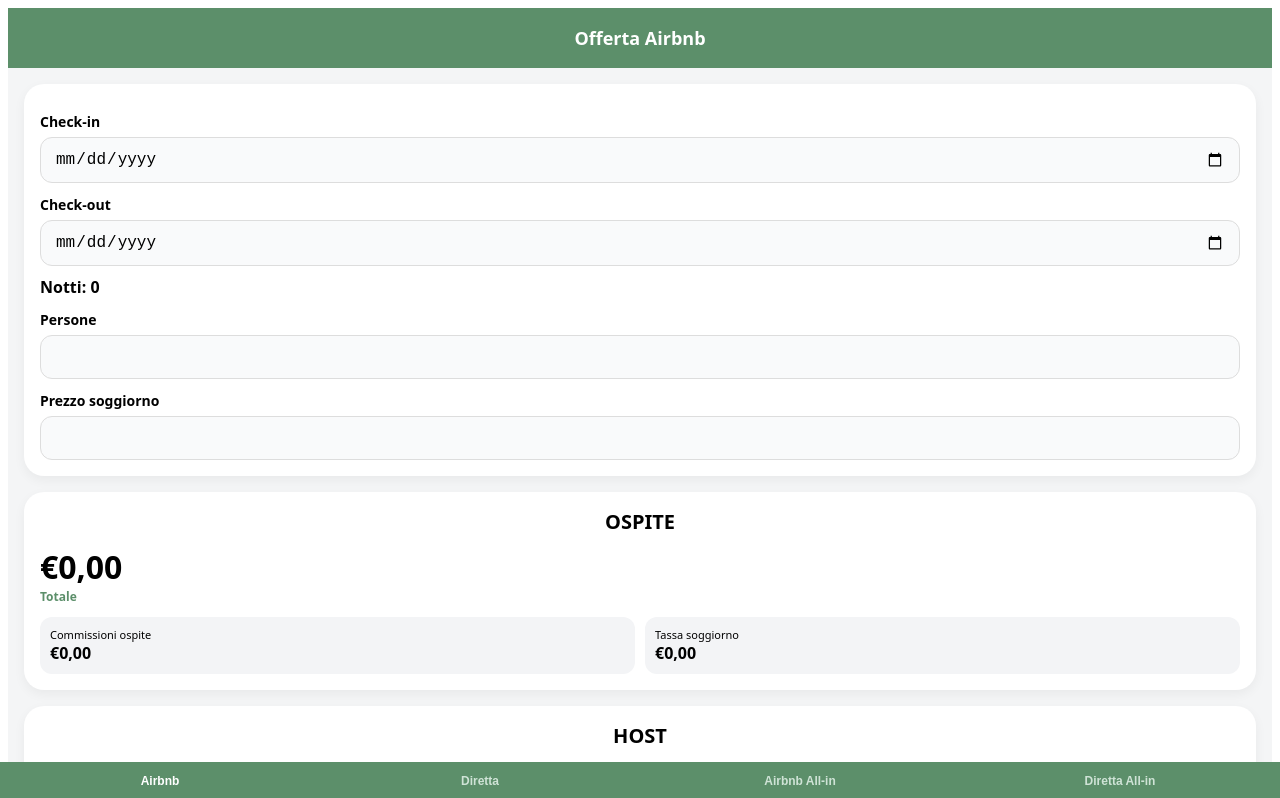
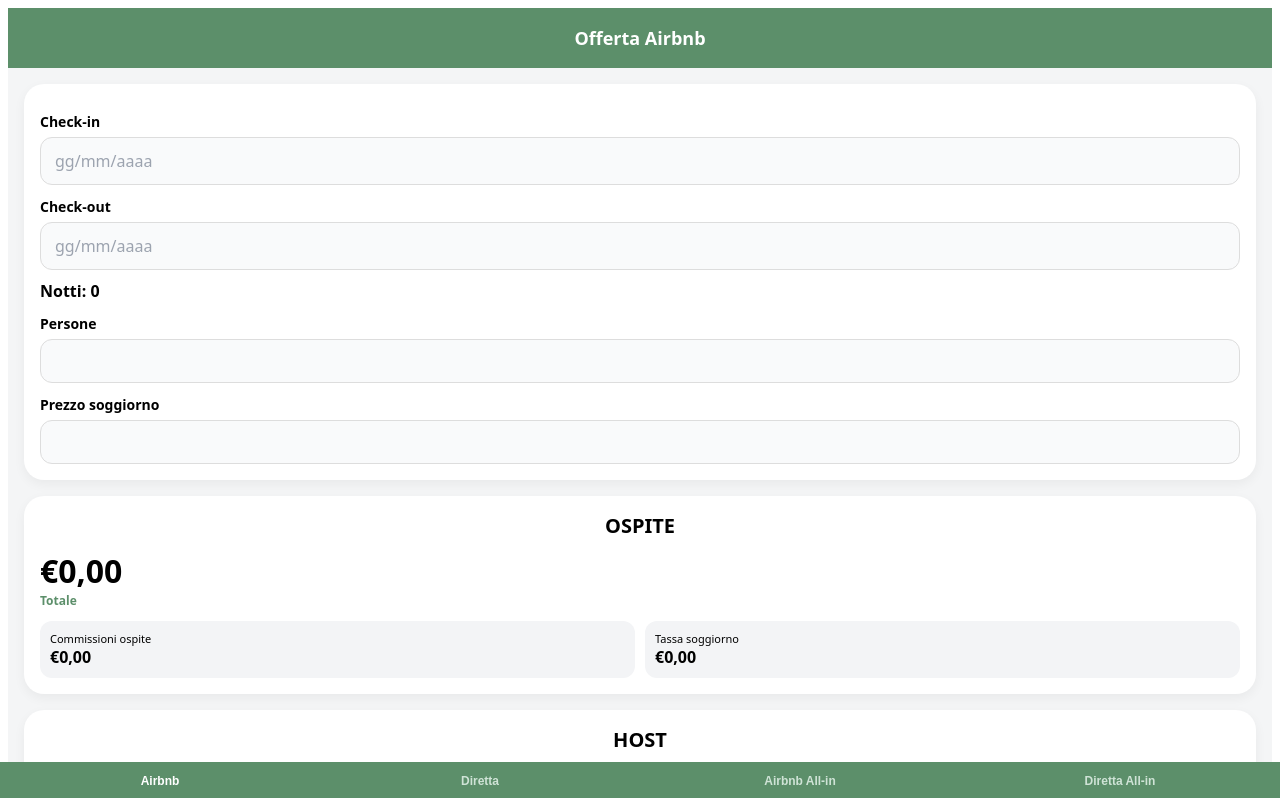
Before and after one commit to danix87sp/calcolatore-romolhouse, a React (Vite) app: page / in a window 1280 px wide. Shown: the top 798 px of the page. Built offline with nearby package versions, Linux system fonts and the light colour scheme.

Commit message:
Update App.jsx

```diff
--- a/src/App.jsx
+++ b/src/App.jsx
@@ -27,6 +27,12 @@
       maximumFractionDigits: 2,
     });
 
+  const formatDate = (value) => {
+    if (!value) return "";
+    const [year, month, day] = value.split("-");
+    return `${day}/${month}/${year}`;
+  };
+
   const nights = (() => {
     if (!checkIn || !checkOut) return 0;
     const inDate = new Date(checkIn);
@@ -43,7 +49,6 @@
   const isAllIn =
     tab === "airbnb_ai" || tab === "direct_ai";
 
-  // CALCOLI
   const guestFee = priceNumber * airbnbGuestFeeRate;
   const totalGuest = priceNumber + guestFee + touristTax;
 
@@ -173,10 +178,10 @@
       <div style={{ padding: 16 }}>
         <div style={card}>
           <Label>Check-in</Label>
-          <Input type="date" value={checkIn} onChange={setCheckIn} />
+          <DateInput value={checkIn} onChange={setCheckIn} formatDate={formatDate} />
 
           <Label>Check-out</Label>
-          <Input type="date" value={checkOut} onChange={setCheckOut} />
+          <DateInput value={checkOut} onChange={setCheckOut} formatDate={formatDate} />
 
           <div style={nightsStyle}>Notti: {nights}</div>
 
@@ -208,8 +213,6 @@
   );
 }
 
-/* COMPONENTI */
-
 function Label({ children }) {
   return <div style={label}>{children}</div>;
 }
@@ -222,6 +225,26 @@
       onChange={(e) => onChange(e.target.value)}
       style={input}
     />
+  );
+}
+
+function DateInput({ value, onChange, formatDate }) {
+  return (
+    <div style={dateWrapper}>
+      <div style={{
+        ...dateText,
+        color: value ? "#111827" : "#9ca3af"
+      }}>
+        {value ? formatDate(value) : "gg/mm/aaaa"}
+      </div>
+
+      <input
+        type="date"
+        value={value}
+        onChange={(e) => onChange(e.target.value)}
+        style={hiddenDateInput}
+      />
+    </div>
   );
 }
 
@@ -243,8 +266,6 @@
     </button>
   );
 }
-
-/* STILI */
 
 const app = {
   fontFamily: "system-ui",
@@ -288,6 +309,34 @@
   background: "#f9fafb",
   outline: "none",
   appearance: "none"
+};
+
+const dateWrapper = {
+  position: "relative",
+  width: "100%",
+  maxWidth: "100%",
+  boxSizing: "border-box",
+  padding: "12px 14px",
+  borderRadius: 12,
+  border: "1px solid #ddd",
+  fontSize: 16,
+  background: "#f9fafb",
+  minHeight: 46
+};
+
+const dateText = {
+  lineHeight: "22px",
+  fontSize: 16,
+  fontWeight: 500
+};
+
+const hiddenDateInput = {
+  position: "absolute",
+  inset: 0,
+  opacity: 0,
+  width: "100%",
+  height: "100%",
+  cursor: "pointer"
 };
 
 const nightsStyle = {
```
